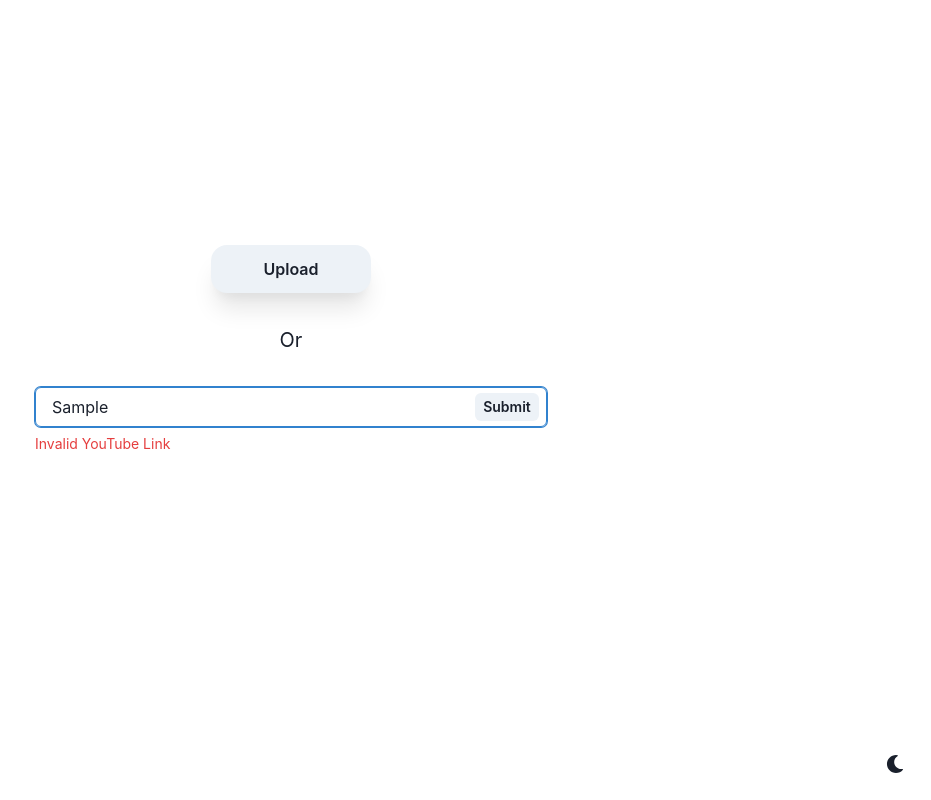
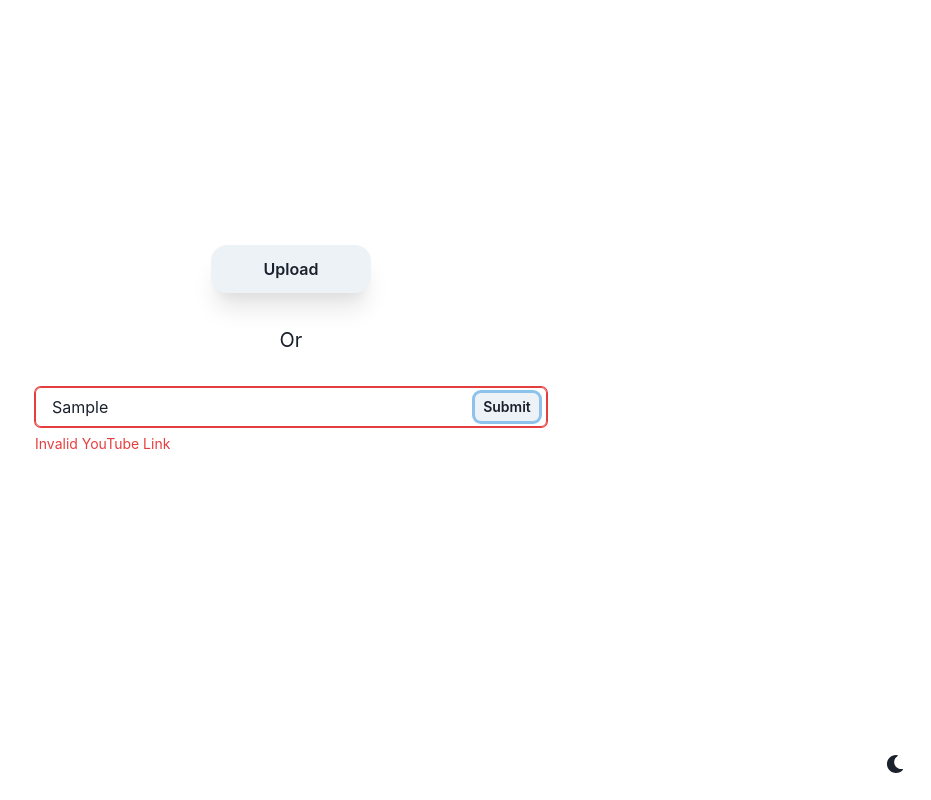
Before and after one commit to Poliphria/wave-electron, a React (Create React App) app: page / in a window 1280 px wide. Both pictures are taken after typing "Sample" into the empty fields and a click on the button "Submit". Shown: the whole page, without its empty margins (349-1280 px from the left). Built offline with nearby package versions, Linux system fonts and the light colour scheme.

Commit message:
Fix YT link validation on home page

```diff
--- a/package.json
+++ b/package.json
@@ -14,6 +14,7 @@
     "@testing-library/user-event": "^12.0.2",
     "electron": "^18.2.2",
     "electron-is-dev": "^2.0.0",
+    "formik": "^2.2.9",
     "framer-motion": "^4.0.0",
     "react": "^18.1.0",
     "react-dom": "^18.1.0",
--- a/src/components/individual/Controls.js
+++ b/src/components/individual/Controls.js
@@ -13,7 +13,6 @@ import {
     Button,
     Tooltip,
     Switch,
-    propNames,
 } from "@chakra-ui/react";
 import { convertSeconds } from "../../utils/convertSeconds";
 
--- a/src/components/individual/YouTubeLink.js
+++ b/src/components/individual/YouTubeLink.js
@@ -5,70 +5,65 @@ import {
   InputRightElement,
   FormControl,
   FormErrorMessage,
-  Box
 } from "@chakra-ui/react";
-import React, { useState } from "react";
-import { useForm } from "react-hook-form";
+import React from "react";
 import { useNavigate } from "react-router-dom";
+import { Formik, Field } from "formik";
 import { matchYouTubeURL, getYouTubeID } from "../../utils/matchYouTubeURL";
 
 export default function YoutubeLink() {
   let navigate = useNavigate() // navigation function for react router
 
-  const [link, setLink] = useState(""); // variable to hold input string
-  const handleChange = (event) => setLink(event.target.value);
-
-
-  const {
-    handleSubmit, //takes as input onSubmit
-    register, // function used to link an input to form state
-    formState: { errors },
-  } = useForm();
-
-  const onSubmit = () => {
+  return (
+    <Formik
+      initialValues={{
+        link: "",
+      }}
+      onSubmit={(values) => {
+        console.log(values)
         navigate('/transcribe', {
           state: {
-        videoID: getYouTubeID(link)
+            videoID: getYouTubeID(values.link)
           }
         })
+      }}
+      validateOnBlur={false}
+      validateOnChange={false}
+    >
+      {({ handleSubmit, errors, touched }) => (
+        <form onSubmit={handleSubmit}>
+          <FormControl isInvalid={!!errors.link && touched.link}>
+            <InputGroup width="lg">
+              <Field
+                as={Input}
+                id="link"
+                name="link"
+                type="text"
+                pr="4.5rem"
+                placeholder="YouTube Link"
+                validate={(value) => {
+                  console.log("value: ", value)
+                  let error
+                  if (!value) {
+                    error = "This is required."
+                  }
+                  else if (!matchYouTubeURL(value)) {
+                    error = "Invalid YouTube Link"
                   }
 
-  const handleInputKeyDown = (e) => {
-    if (e.key === 'Enter') {
-      console.log('enter key pressed.')
-      e.preventDefault()
-      handleSubmit(onSubmit)()
-    }
-  }
-
-
-  return (
-    <Box>
-      <FormControl isInvalid={errors.link}>
-        <InputGroup width="lg">
-          <Input
-            id="link"
-            {...register("link", {
-              required: "This is required",
-              validate: (link) => matchYouTubeURL(link) || "Invalid YouTube Link", // react-hook-form validation needs to be a function and then or'd with err msg
-            })}
-            pr="4.5rem"
-            type="text"
-            value={link}
-            onKeyDown={handleInputKeyDown}
-            onChange={handleChange}
-            placeholder="YouTube Link"
+                  return error
+                }}
               />
               <InputRightElement width="4.5rem">
-            <Button h="1.75rem" mr="8px" size="sm" type="submit" onClick={handleSubmit(onSubmit)}>
+                <Button h="1.75rem" mr="8px" size="sm" type="submit">
                   Submit
                 </Button>
               </InputRightElement>
             </InputGroup>
-        <FormErrorMessage>
-          {errors.link && errors.link.message}
-        </FormErrorMessage>
+            <FormErrorMessage>{errors.link}</FormErrorMessage>
           </FormControl>
-    </Box>
+        </form>
+      )}
+    </Formik>
   );
 }
```
Also changed, not shown: 1 other file (tests, documents, lock files or other folders). Lines whose indentation alone changed are shown as unchanged.
